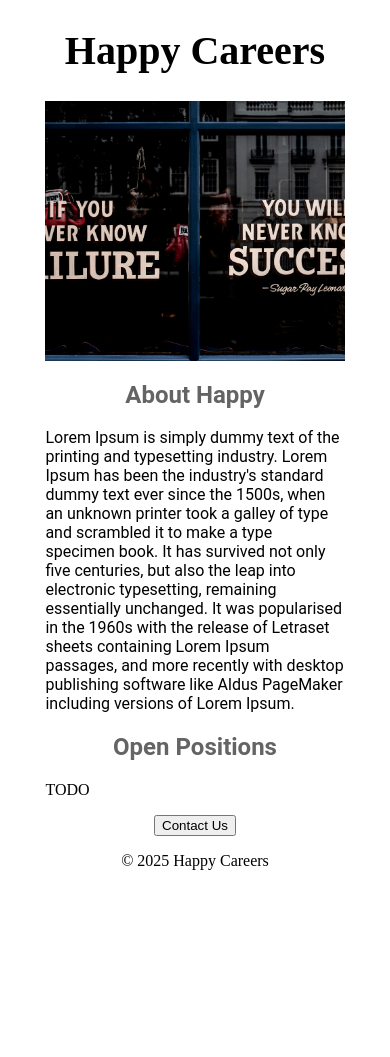
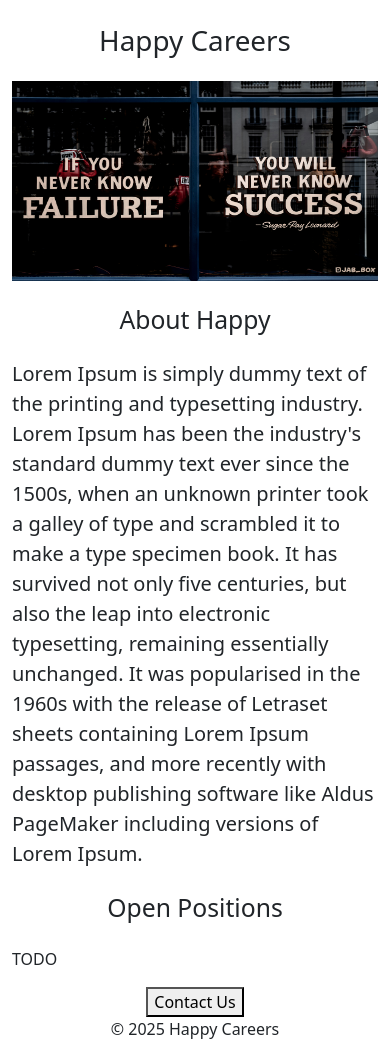
Before and after one commit to nithikaa-sj/flask-career-website-v2, a Flask app: page / in a window 390 px wide. Before the commit the page ends 870 px from the top, so only its background shows below. Run offline with Flask 3, Linux system fonts and the light colour scheme.

Commit message:
Checkpoint before assistant change: Improve the site's appearance and responsiveness for different screen sizes
Integrate Bootstrap CSS framework and update styles in `templates/home.html` for enhanced UI.

Replit-Commit-Author: Assistant

```diff
--- a/templates/home.html
+++ b/templates/home.html
@@ -1,52 +1,44 @@
 <!DOCTYPE html>
 <html>
   <head>
+       <meta charset="utf-8">
+       <meta name="viewport" content="width=device-width, initial-scale=1">
       <title>Flask Replit</title>
+      <link href="https://cdn.jsdelivr.net/npm/bootstrap@5.3.7/dist/css/bootstrap.min.css" rel="stylesheet" integrity="sha384-LN+7fdVzj6u52u30Kp6M/trliBMCMKTyK833zpbD+pXdCLuTusPj697FH4R/5mcr" crossorigin="anonymous">
       <style>
-        h1{
-          color: black;
-          text-align: center;
-          font-size: 40px;
 
-        }
-        h2{
-          text-align:center;
-          color:rgb(100, 100, 100);
-          font-family:"roboto";
-        }
         #banner{
           display: block;
           margin-left: auto;
           margin-right: auto;
           width: 100%;
-          height:260px;
+          height:360px;
           object-fit: cover;
         }
         .body-text{
           font-family:"roboto";
         }
-        #container{
-          width: 80%;
-          margin: 0 auto;
-        }
+
 
       </style>
    </head>
 
    <body>
 
-     <div id="container">
-     <h1>Happy Careers</h1>
-     <img id="banner" src="static/career_quotes.jpg" width="100%" height="200">
-     <h2>About Happy</h2>
-     <P class="body-text">Lorem Ipsum is simply dummy text of the printing and typesetting industry. Lorem Ipsum has been the industry's standard dummy text ever since the 1500s, when an unknown printer took a galley of type and scrambled it to make a type specimen book. It has survived not only five centuries, but also the leap into electronic typesetting, remaining essentially unchanged. It was popularised in the 1960s with the release of Letraset sheets containing Lorem Ipsum passages, and more recently with desktop publishing software like Aldus PageMaker including versions of Lorem Ipsum.</P>
-     <H2>Open Positions</H2>
+
+     <div class="container">
+     <h1 class="text-center mt-4 mb-4">Happy Careers</h1>
+     <img class=".img-fluid" src="static/career_quotes.jpg" width="100%" height="200">
+     <h2 class="text-center mt-4 mb-4">About Happy</h2>
+     <P class="blockquote">Lorem Ipsum is simply dummy text of the printing and typesetting industry. Lorem Ipsum has been the industry's standard dummy text ever since the 1500s, when an unknown printer took a galley of type and scrambled it to make a type specimen book. It has survived not only five centuries, but also the leap into electronic typesetting, remaining essentially unchanged. It was popularised in the 1960s with the release of Letraset sheets containing Lorem Ipsum passages, and more recently with desktop publishing software like Aldus PageMaker including versions of Lorem Ipsum.</P>
+     <H2 class="text-center mt-4 mb-4">Open Positions</H2>
      <p>TODO</p>
      <div style="text-align:center;">
      <button src="contact.html">Contact Us</button>
      </div>
     </div>
 
+     <script src="https://cdn.jsdelivr.net/npm/bootstrap@5.3.7/dist/js/bootstrap.bundle.min.js" integrity="sha384-ndDqU0Gzau9qJ1lfW4pNLlhNTkCfHzAVBReH9diLvGRem5+R9g2FzA8ZGN954O5Q" crossorigin="anonymous"></script>
     </body>
     <footer>
       <p style="text-align:center;">&copy; 2025 Happy Careers</p>
```
